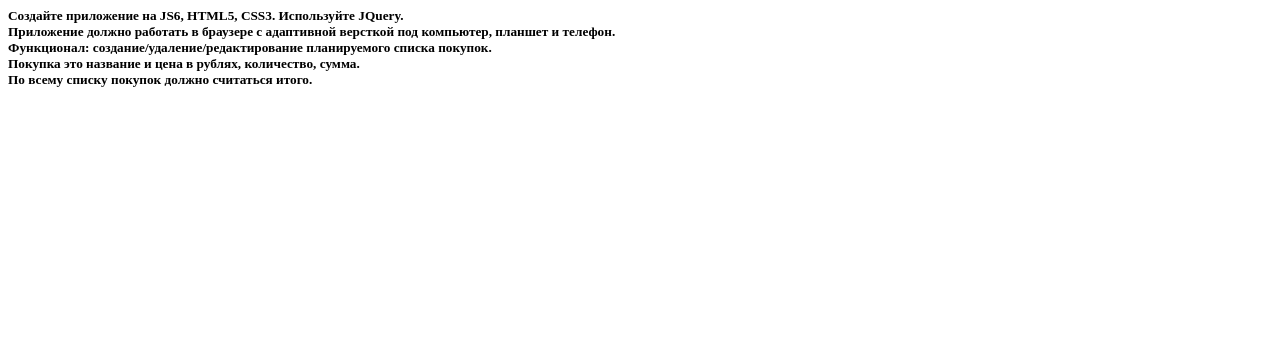
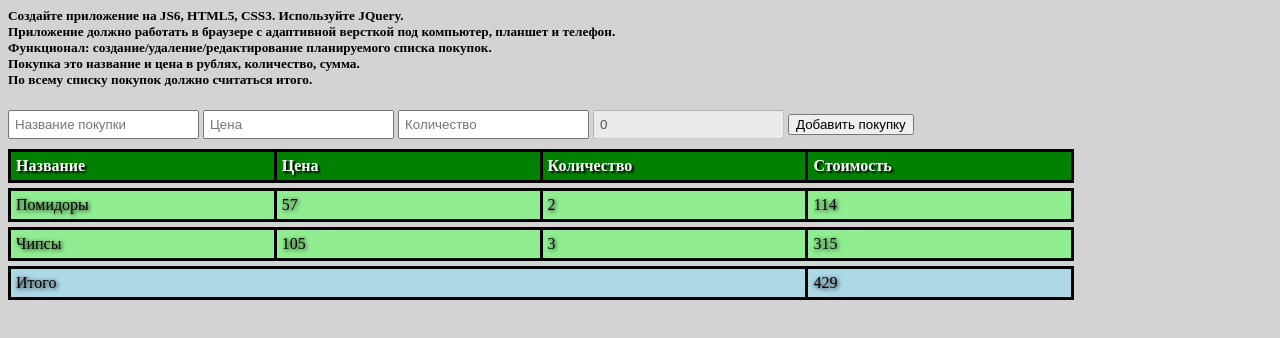
Before and after one commit to EEFFRROO/listPurchasesPractice, a plain HTML site: page index.html in a window 1280 px wide. Drawn offline with nearby package versions, Linux system fonts and the light colour scheme.

Commit message:
static purchases

```diff
--- a/index.html
+++ b/index.html
@@ -4,6 +4,7 @@
     <meta charset="UTF-8">
     <script src="https://ajax.googleapis.com/ajax/libs/jquery/3.6.0/jquery.min.js"></script>
     <script src="js/main.js"></script>
+    <link rel="stylesheet" href="styles/main.css">
     <title>Список покупок</title>
 </head>
 <body>
@@ -16,6 +17,11 @@
     </h5>
     <div class="mainContainer">
         <div class="newPurchaseField">
+            <input type="text" placeholder="Название покупки" class="newPurchase">
+            <input type="text" placeholder="Цена" class="newPurchase">
+            <input type="text" placeholder="Количество" class="newPurchase">
+            <input type="text" disabled value="0" class="newPurchase">
+            <button class="addNewPurchaseBtn">Добавить покупку</button>
 
         </div>
         <div class="purchasesList">
--- a/js/main.js
+++ b/js/main.js
@@ -1,3 +1,59 @@
 $(document).ready(() => {
 
+    // $("body").append("<div class='test'/>");
+    main();
+
+    function main() {
+        createNewPurchase("Название", "Цена", "Количество", "Стоимость");
+
+        createNewPurchase("Помидоры", 57, 2);
+        createNewPurchase("Чипсы", 105, 3);
+        createFinal();
+    }
+
+    function clickAddNewPurchase() {
+
+    }
+
+    function createNewPurchase(name, price, amount, header = null) {
+        purchase = createDiv(null, "purchase");
+        if (!header) {
+            purchaseTotal = createDiv(parseFloat(price) * parseInt(amount), "purchaseItem total");
+            headerClass = "";
+        } else {
+            headerClass = " purchaseHeader";
+            purchaseTotal = createDiv(header, "purchaseItem" + headerClass);
+        }
+        purchaseName = createDiv(name, "purchaseItem" + headerClass);
+        purchasePrice = createDiv(price, "purchaseItem" + headerClass);
+        purchaseAmount = createDiv(amount, "purchaseItem" + headerClass);
+        purchase.append(purchaseName);
+        purchase.append(purchasePrice);
+        purchase.append(purchaseAmount);
+        purchase.append(purchaseTotal);
+        // console.log(purchase);
+        $(".purchasesList").append(purchase);
+    }
+
+    function createFinal() {
+        $(".finalPurchase").remove();
+        purchase = createDiv(null, "finalPurchase");
+        finalName = createDiv("Итого", "purchaseItem finalName");
+        sum = 0;
+        $(".total").each(function() {
+            sum += parseFloat(this.innerText);
+        });
+        finalPrice = createDiv(sum, "purchaseItem finalPrice");
+        purchase.append(finalName);
+        purchase.append(finalPrice);
+        $(".purchasesList").append(purchase);
+    }
+
+    function createDiv(text = null, className = null) {
+        div = $("<div/>")[0];
+        div.innerText = text;
+        div.className = className;
+        return div;
+    }
+
 });
--- /dev/null
+++ b/styles/main.css
@@ -0,0 +1,40 @@
+body {
+    background-color: lightgray;
+}
+.purchaseItem {
+    display: inline-block;
+    padding: 5px;
+    border: 3px solid black;
+    margin-right: -3px;
+    margin-bottom: 5px;
+    width: 20%;
+    background-color: lightgreen;
+    text-shadow: 1px 1px 4px black;
+    /* color: brown; */
+}
+
+.purchaseHeader {
+    font-weight: bold;
+    background-color: green;
+    text-shadow: 2px 2px 2px black;
+    color: white;
+}
+
+.finalName {
+    width: calc(60% + 26px);
+    background-color: lightblue;
+}
+
+.finalPrice {
+    background-color: lightblue;
+}
+
+.newPurchase {
+    padding: 5px;
+    margin-bottom: 10px;
+
+}
+
+button {
+
+}
```
